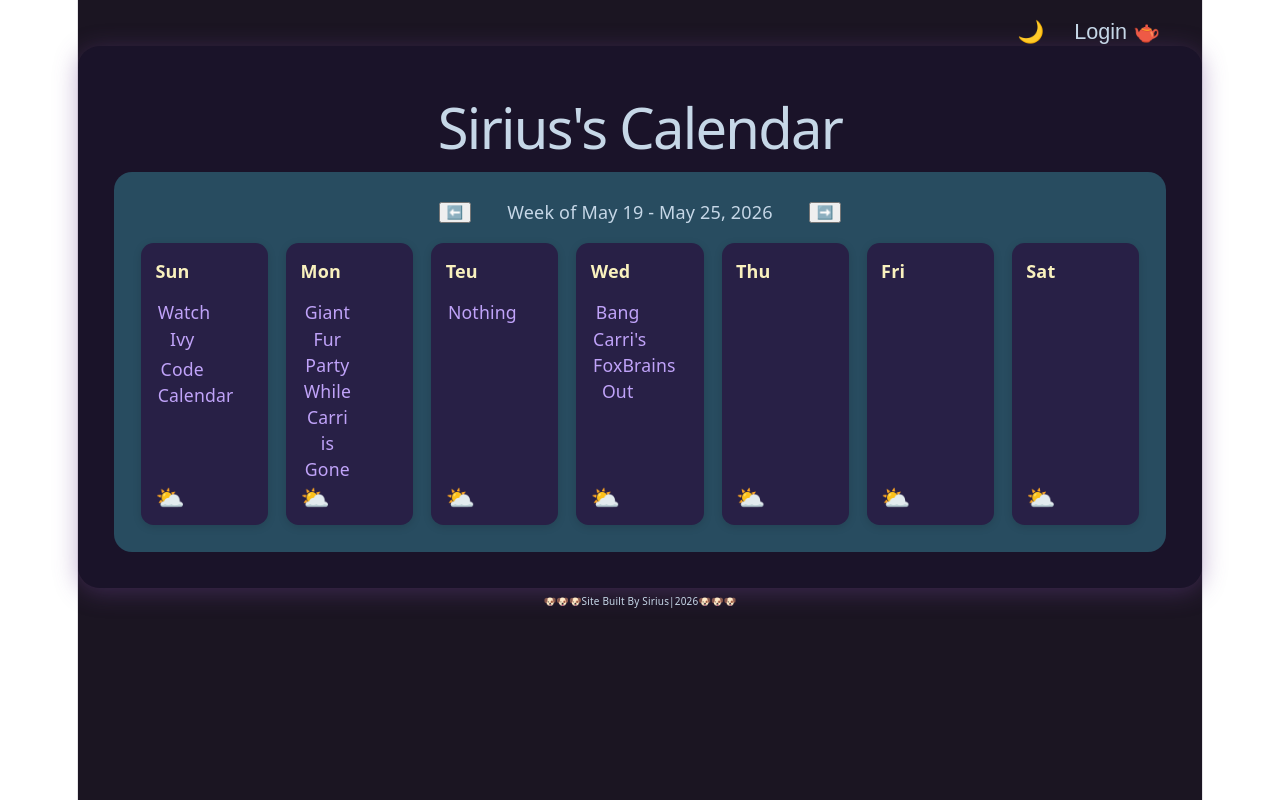
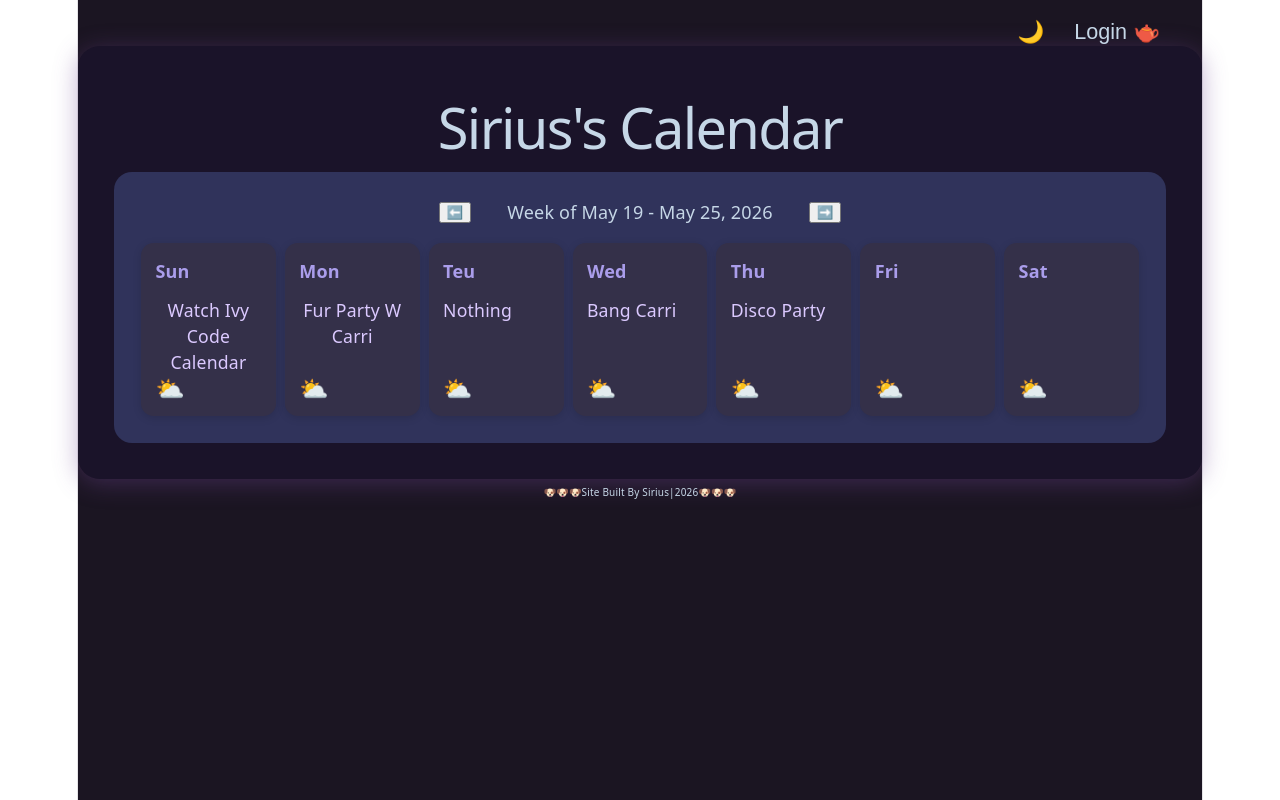
Before and after one commit to poisonpsychicghost-hue/Vue-Calendar-Project, a Vue app: page / in a window 1280 px wide. Built offline with nearby package versions, Linux system fonts and the light colour scheme.

Commit message:
Updated Weekly Design to reflect Monthly Light/Dark modes.

```diff
--- a/src/components/CalendarView.vue
+++ b/src/components/CalendarView.vue
@@ -8,7 +8,10 @@ const props = defineProps(['theme'])
 
 <template>
     <div>
+
+
+
        <!-- <MonthlyView :theme="theme" /> -->
-        <WeeklyView  />
+        <WeeklyView :theme="theme" />
     </div>
 </template>
--- a/src/components/MonthlyView.vue
+++ b/src/components/MonthlyView.vue
@@ -1,3 +1,35 @@
+<template>
+    <div :class="['monthly-view', theme]">
+
+        <!-- Month Year Nav Controls-->
+        <header :class="['month-header', theme]">
+            <!--
+            ***Un-comment out after wiring to Date API***
+            <select v-model="selectedYear" class="yearselect">
+                <option
+                v-for="optionYear in yearOptions"
+                :key="optionYear"
+                :value="optionYear">
+                {{ optionYear }}
+            </option>
+            </select>
+            -->
+            <button @click="prevMonth">⬅️</button>
+            <span>{{ monthName }} {{ year }}</span>
+            <button @click="nextMonth">➡️</button>
+        </header>
+
+        <!-- Calendar Grid-->
+        <div class="grid">
+            <div :class="['weekday', theme]" v-for="day in weekdays" :key="day">{{ day }}</div>
+            <div :class="['day-cell', theme, {today: day.isToday}]" v-for="day in days" :key="day.date" >
+                {{ day.number }}
+                <!--Weather Icon and Color Tags-->
+            </div>
+        </div>
+    </div>
+</template>
+
 <script setup>
 import { ref } from 'vue'
 
@@ -35,8 +67,8 @@ const days = [
     {date: '2026-05-21', number: 21, isToday: false},
     {date: '2026-05-22', number: 22, isToday: false},
     {date: '2026-05-23', number: 23, isToday: false},
-    {date: '2026-05-24', number: 24, isToday: true},
-    {date: '2026-05-25', number: 25, isToday: false},
+    {date: '2026-05-24', number: 24, isToday: false},
+    {date: '2026-05-25', number: 25, isToday: true},
     {date: '2026-05-26', number: 26, isToday: false},
     {date: '2026-05-27', number: 27, isToday: false},
     {date: '2026-05-28', number: 28, isToday: false},
@@ -54,38 +86,6 @@ function nextMonth() {
 }
 
 </script>
-
-<template>
-    <div :class="['monthly-view', theme]">
-
-        <!-- Month Year Nav Controls-->
-        <header :class="['month-header', theme]">
-            <!--
-            ***Un-comment out after wiring to Date API***
-            <select v-model="selectedYear" class="yearselect">
-                <option
-                v-for="optionYear in yearOptions"
-                :key="optionYear"
-                :value="optionYear">
-                {{ optionYear }}
-            </option>
-            </select>
-            -->
-            <button @click="prevMonth">⬅️</button>
-            <span>{{ monthName }} {{ year }}</span>
-            <button @click="nextMonth">➡️</button>
-        </header>
-
-        <!-- Calendar Grid-->
-        <div class="grid">
-            <div :class="['weekday', theme]" v-for="day in weekdays" :key="day">{{ day }}</div>
-            <div :class="['day-cell', theme, {today: day.isToday}]" v-for="day in days" :key="day.date" >
-                {{ day.number }}
-                <!--Weather Icon and Color Tags-->
-            </div>
-        </div>
-    </div>
-</template>
 
 <style scoped>
 .monthly-view.dark {
--- a/src/components/WeeklyView.vue
+++ b/src/components/WeeklyView.vue
@@ -1,41 +1,17 @@
-<template>
-    <div class="weekly-view">
-        <!-- Week/Month/Year, with nav (add prev/next week buttons as needed) -->
-        <header class="week-header">
-            <button @click="prevWeek">⬅️</button>
-            <span>Week of {{ weekLabel }}</span>
-            <button @click="nextWeek">➡️</button>
-            <!--Add in DropDown Menu with Week Select Choices By Year/Mo-->
-        </header>
-        <div class="week-grid">
-
-            <div class="week-day" v-for="day in weekDays" :key="day.date">
-
-                <div class="date-label">
-                    <span>{{ day.dayName }}</span>
-                </div>
-                <!--Top Three TODOS-->
-                <ul class="todo-list">
-                    <li v-for="todo in day.todos.slice(0,3)" :key="todo.id">{{ todo.title }}</li>
-                </ul>
-                <!-- Weather Banner/Icons -->
-                 <div class="weather-banner">⛅️</div>
-            </div>
-        </div>
-    </div>
-</template>
-
 <script setup>
 import { ref } from 'vue'
 
-//Placeholder Weekdays...
+
+const props = defineProps(['theme'])
+
+//Placeholder weekDays...
 const weekLabel = ref('May 19 - May 25, 2026');
 const weekDays = [
     {dayName: 'Sun', displayDate: '19', date: '2026-05-19', todos: [{title: 'Watch Ivy'}, {title: 'Code Calendar'}], weather: null},
-    {dayName: 'Mon', displayDate: '20', date: '2026-05-20', todos: [{title: 'Giant Fur Party While Carri is Gone'}], weather: null},
+    {dayName: 'Mon', displayDate: '20', date: '2026-05-20', todos: [{title: 'Fur Party W Carri'}], weather: null},
     {dayName: 'Teu', displayDate: '21', date: '2026-05-21', todos: [{title:'Nothing'}], weather: null},
-    {dayName: 'Wed', displayDate: '22', date: '2026-05-22', todos: [{title: "Bang Carri's FoxBrains Out"}], weather: null},
-    {dayName: 'Thu', displayDate: '23', date: '2026-05-23', todos: [], weather: null},
+    {dayName: 'Wed', displayDate: '22', date: '2026-05-22', todos: [{title: "Bang Carri"}], weather: null},
+    {dayName: 'Thu', displayDate: '23', date: '2026-05-23', todos: [{title: "Disco Party "}], weather: null},
     {dayName: 'Fri', displayDate: '24', date: '2026-05-24', todos: [], weather: null},
     {dayName: 'Sat', displayDate: '25', date: '2026-05-25', todos: [], weather: null}
 ];
@@ -52,9 +28,41 @@ function nextWeek() {
 
 </script>
 
+<template>
+    <div :class="['weekly-view', theme]">
+        <!-- Week/Month/Year, with nav (add prev/next week buttons as needed) -->
+        <header class="week-header">
+            <button @click="prevWeek">⬅️</button>
+            <span>Week of {{ weekLabel }}</span>
+            <button @click="nextWeek">➡️</button>
+            <!--Add in DropDown Menu with Week Select Choices By Year/Mo-->
+        </header>
+        <div class="week-grid">
+
+            <div :class="['week-day', theme]" v-for="day in weekDays" :key="day.date">
+
+                <div :class="['date-label', theme]">
+                    <span>{{ day.dayName }}</span>
+                </div>
+                <!--Top Three TODOS-->
+                <ul class="todo-list">
+                    <li v-for="todo in day.todos.slice(0,3)" :key="todo.id">{{ todo.title }}</li>
+                </ul>
+                <!-- Weather Banner/Icons -->
+                 <div class="weather-banner">⛅️</div>
+            </div>
+        </div>
+    </div>
+</template>
+
 <style scoped>
-.weekly-view {
-  background: var(--main-bg, #284c60);
+.weekly-view.dark {
+  background: var(--main-bg, #30335b);
+  border-radius: 1rem;
+  padding: 1.5rem;
+}
+.weekly-view.light {
+  background: var(--main-bg, #5d5f7e);
   border-radius: 1rem;
   padding: 1.5rem;
 }
@@ -65,14 +73,15 @@ function nextWeek() {
   gap: 2rem;
   margin-bottom: 1rem;
 }
+
 .week-grid {
   display: grid;
-  grid-template-columns: repeat(7, 1fr);
-  gap: 1rem;
+  grid-template-columns: repeat(auto-fit, minmax(120px, 1fr));
+  gap: .5rem;
 }
-.week-day {
-  background: #282046;
-  color: #c0a3f9;
+.week-day.dark {
+  background: #343049;
+  color: #dbc9ff;
   min-height: 120px;
   border-radius: 0.7rem;
   padding: 0.8rem;
@@ -80,11 +89,32 @@ function nextWeek() {
   display: flex;
   flex-direction: column;
   align-items: flex-start;
+  word-break: break-word;
+  overflow-wrap: anywhere;
 }
-.date-label {
+.week-day.light {
+  background: #776ea8;
+  color: #3f0c6c;
+  min-height: 120px;
+  border-radius: 0.7rem;
+  padding: 0.8rem;
+  box-shadow: 0 2px 8px #0002;
+  display: flex;
+  flex-direction: column;
+  align-items: flex-start;
+  font-size: larger;
+  word-break: break-word;
+  overflow-wrap: anywhere;
+}
+.date-label.dark {
   font-weight: bold;
   margin-bottom: 0.5rem;
-  color: #f9f1be;
+  color: #aa9deb;
+}
+.date-label.light {
+  font-weight: bold;
+  margin-bottom: 0.5rem;
+  color: #351bb6;
 }
 .todo-list {
   margin: 0.25rem 0 0 0;
@@ -92,11 +122,12 @@ function nextWeek() {
   list-style: none;
   font-size: 0.98rem;
 }
-li {
-    max-width: 50%;
-    padding: .1275rem;
-    text-overflow: clip;
-
+.todolist li {
+  padding: .1275rem;
+  text-overflow: ellipsis;
+  overflow: hidden;
+  white-space: nowrap;
+  max-width: 100%;
 }
 .weather-banner {
   margin-top: auto;
```
